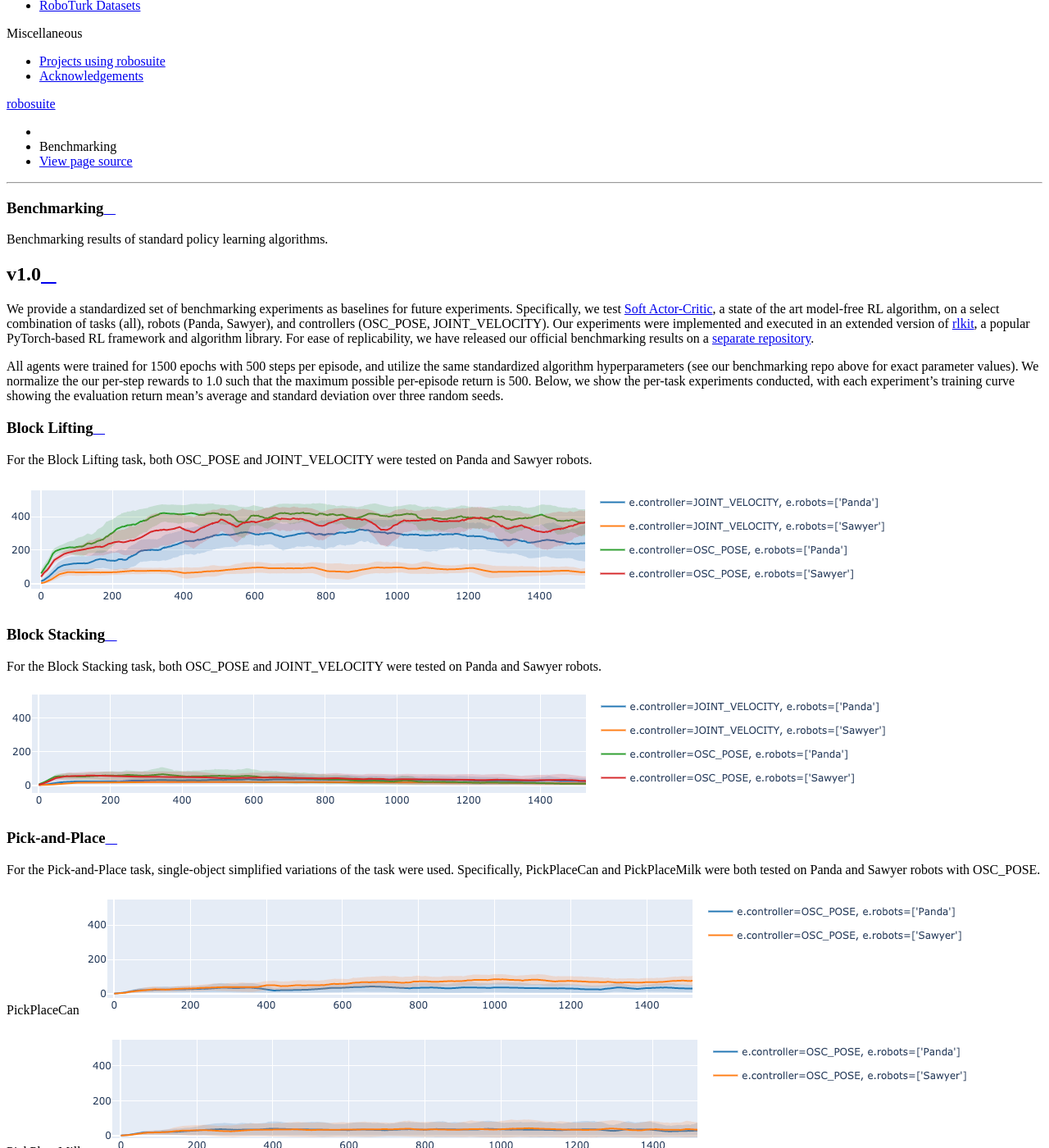
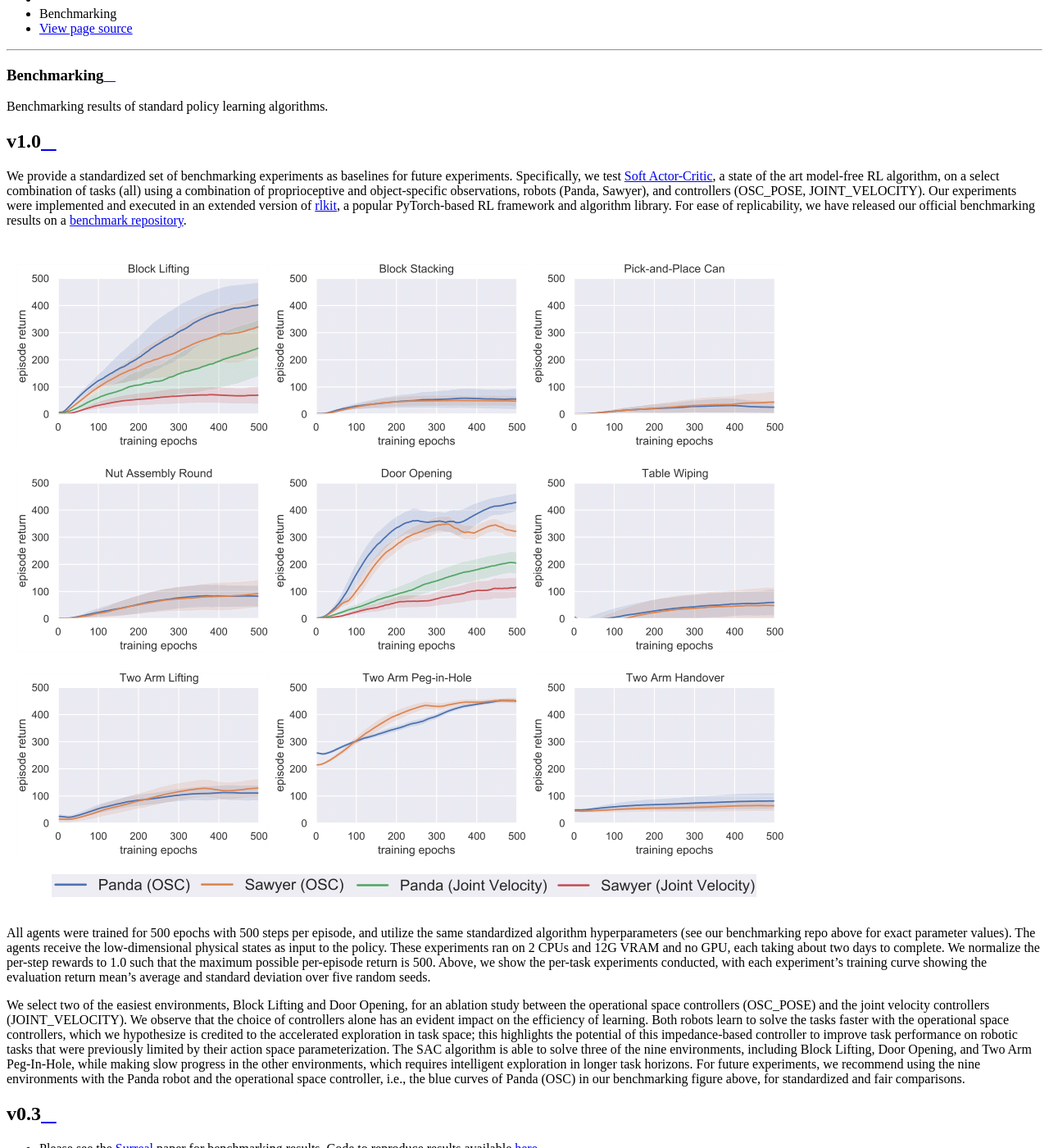
Before and after one commit to ARISE-Initiative/robosuite, a Sphinx documentation site: the page built from docs/algorithms/benchmarking.md, in a window 1280 px wide and 1400 px high, scrolled down 979 px. Shown: the whole window at 82% size. Built offline with Sphinx 7.4.7 and the Read the Docs theme 2.0.0, drawn with Linux system fonts in a browser that asks for light colours; some of the changed text lies outside the part shown.

Commit message:
update benchmarking results in sphinx doc

```diff
--- a/docs/algorithms/benchmarking.md
+++ b/docs/algorithms/benchmarking.md
@@ -4,60 +4,13 @@ Benchmarking results of standard policy learning algorithms.
 
 ## v1.0
 
-We provide a standardized set of benchmarking experiments as baselines for future experiments. Specifically, we test [Soft Actor-Critic](https://arxiv.org/abs/1812.05905), a state of the art model-free RL algorithm, on a select combination of tasks (all), robots (Panda, Sawyer), and controllers (OSC_POSE, JOINT_VELOCITY). Our experiments were implemented and executed in an extended version of [rlkit](https://github.com/vitchyr/rlkit), a popular PyTorch-based RL framework and algorithm library. For ease of replicability, we have released our official benchmarking results on a [separate repository](https://github.com/ARISE-Initiative/robosuite-v1-benchmarking).
+We provide a standardized set of benchmarking experiments as baselines for future experiments. Specifically, we test [Soft Actor-Critic](https://arxiv.org/abs/1812.05905), a state of the art model-free RL algorithm, on a select combination of tasks (all) using a combination of proprioceptive and object-specific observations, robots (Panda, Sawyer), and controllers (OSC_POSE, JOINT_VELOCITY). Our experiments were implemented and executed in an extended version of [rlkit](https://github.com/vitchyr/rlkit), a popular PyTorch-based RL framework and algorithm library. For ease of replicability, we have released our official benchmarking results on a [benchmark repository](https://github.com/ARISE-Initiative/robosuite-v1-benchmarking).
 
-All agents were trained for 1500 epochs with 500 steps per episode, and utilize the same standardized algorithm hyperparameters (see our benchmarking repo above for exact parameter values). We normalize the our per-step rewards to 1.0 such that the maximum possible per-episode return is 500. Below, we show the per-task experiments conducted, with each experiment's training curve showing the evaluation return mean's average and standard deviation over three random seeds.
+![benchmarking_results](../images/benchmarking/benchmarking_results.png)
 
-### Block Lifting
-For the Block Lifting task, both OSC_POSE and JOINT_VELOCITY were tested on Panda and Sawyer robots.
+All agents were trained for 500 epochs with 500 steps per episode, and utilize the same standardized algorithm hyperparameters (see our benchmarking repo above for exact parameter values). The agents receive the low-dimensional physical states as input to the policy. These experiments ran on 2 CPUs and 12G VRAM and no GPU, each taking about two days to complete. We normalize the per-step rewards to 1.0 such that the maximum possible per-episode return is 500. Above, we show the per-task experiments conducted, with each experiment's training curve showing the evaluation return mean's average and standard deviation over five random seeds.
 
-![sac_lift](../images/benchmarking/sac_lift.png)
-
-### Block Stacking
-For the Block Stacking task, both OSC_POSE and JOINT_VELOCITY were tested on Panda and Sawyer robots.
-
-![sac_stack](../images/benchmarking/sac_stack.png)
-
-### Pick-and-Place
-For the Pick-and-Place task, single-object simplified variations of the task were used. Specifically, PickPlaceCan and PickPlaceMilk were both tested on Panda and Sawyer robots with OSC_POSE.
-
-PickPlaceCan
-![sac_pick_place_can](../images/benchmarking/sac_pick_place_can.png)
-
-PickPlaceMilk
-![sac_pick_place_milk](../images/benchmarking/sac_pick_place_milk.png)
-
-### Nut Assembly
-For the Nut Assembly task, a single-object simplified variation of the task were used. Specifically, NutAssemblyRound was tested on Panda and Sawyer robots with OSC_POSE.
-
-![sac_nut_assembly_round](../images/benchmarking/sac_nut_assembly_round.png)
-
-### Door Opening
-For the Door Opening task, both OSC_POSE and JOINT_VELOCITY were tested on Panda and Sawyer robots.
-
-![sac_door](../images/benchmarking/sac_door.png)
-
-### Table Wiping
-For the Table Wiping task, both OSC_POSE and JOINT_VELOCITY were tested on Panda and Sawyer robots.
-
-![sac_wipe](../images/benchmarking/sac_wipe.png)
-
-### Two Arm Lift
-For the Two Arm Lift task, OSC_POSE was tested on a Panda-Panda pair and Sawyer-Sawyer pair of robots.
-
-![sac_two_arm_lift](../images/benchmarking/sac_two_arm_lift.png)
-
-### Two Arm Peg in Hole
-For the Two Arm Peg in Hole task, OSC_POSE was tested on a Panda-Sawyer pair.
-
-![sac_two_arm_peg_in_hole](../images/benchmarking/sac_two_arm_peg_in_hole.png)
-
-### Two Arm Handover
-For the Two Arm Handover task, OSC_POSE was tested on a Panda-Panda pair and Sawyer-Sawyer pair of robots.
-
-![sac_two_arm_handover](../images/benchmarking/sac_two_arm_handover.png)
-
-
+We select two of the easiest environments, Block Lifting and Door Opening, for an ablation study between the operational space controllers (OSC_POSE) and the joint velocity controllers (JOINT_VELOCITY). We observe that the choice of controllers alone has an evident impact on the efficiency of learning. Both robots learn to solve the tasks faster with the operational space controllers, which we hypothesize is credited to the accelerated exploration in task space; this highlights the potential of this impedance-based controller to improve task performance on robotic tasks that were previously limited by their action space parameterization. The SAC algorithm is able to solve three of the nine environments, including Block Lifting, Door Opening, and Two Arm Peg-In-Hole, while making slow progress in the other environments, which requires intelligent exploration in longer task horizons. For future experiments, we recommend using the nine environments with the Panda robot and the operational space controller, i.e., the blue curves of Panda (OSC) in our benchmarking figure above, for standardized and fair comparisons.
 
 ## v0.3
 
```
Also changed, not shown: docs/images/benchmarking/benchmarking_results.png (added), docs/images/benchmarking/sac_door.png (deleted), docs/images/benchmarking/sac_lift.png (deleted), docs/images/benchmarking/sac_nut_assembly_round.png (deleted), docs/images/benchmarking/sac_pick_place_can.png (deleted), docs/images/benchmarking/sac_pick_place_milk.png (deleted), docs/images/benchmarking/sac_stack.png (deleted), docs/images/benchmarking/sac_two_arm_handover.png (deleted), docs/images/benchmarking/sac_two_arm_lift.png (deleted), docs/images/benchmarking/sac_two_arm_peg_in_hole.png (deleted), docs/images/benchmarking/sac_wipe.png (deleted).
